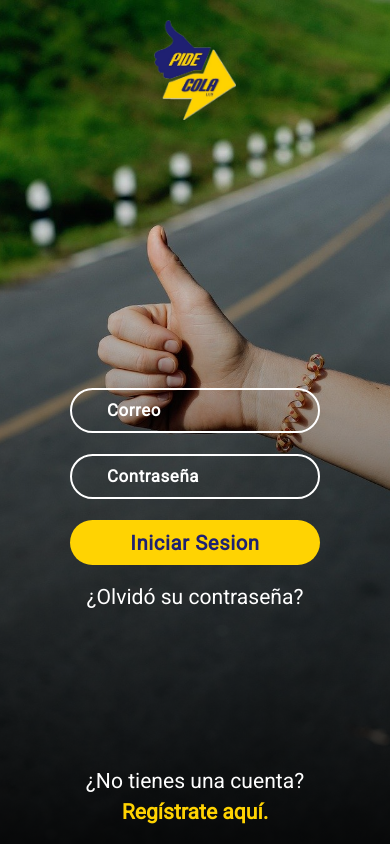
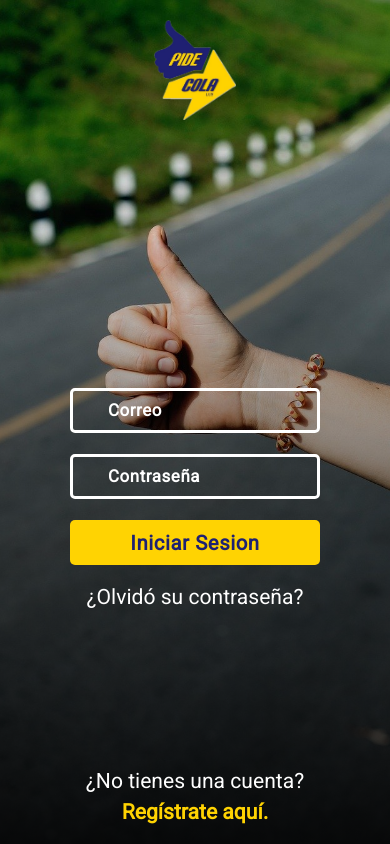
Before and after one commit to gnus19/pidecola3.0-front, a React (Create React App) app: page /login in a window 390 px wide. Built offline with nearby package versions, Linux system fonts and the light colour scheme.

Commit message:
Ajuste de tamaños. Cambio de borde de inputs y buttons

```diff
--- a/src/components/button/Button.css
+++ b/src/components/button/Button.css
@@ -1,7 +1,7 @@
 .Button {
   width: 70%;
   padding: 8px;
-  border-radius: 10vh;
+  border-radius: 5px;
   font-weight: bold;
   border: none;
   width: 100%;
--- a/src/components/imput-sign/ImputSign.css
+++ b/src/components/imput-sign/ImputSign.css
@@ -1,8 +1,9 @@
 input {
-  border-radius: 10vh !important;
+  border: 3px solid #ffffff;
+  box-sizing: border-box;
+  border-radius: 5px;
   padding: 8px 8px 8px 35px;
   margin-bottom: 5px;
-  border: solid 2px #ffffff !important;
   background-color: transparent !important;
   color: white !important;
   font-weight: bold !important;
@@ -19,6 +20,12 @@ input::placeholder {
 @media (max-width: 1366px) {
   input {
     width: 30vw;
+  }
+}
+
+@media (max-width: 1024px) {
+  input {
+    width: 40vw;
   }
 }
 
```
